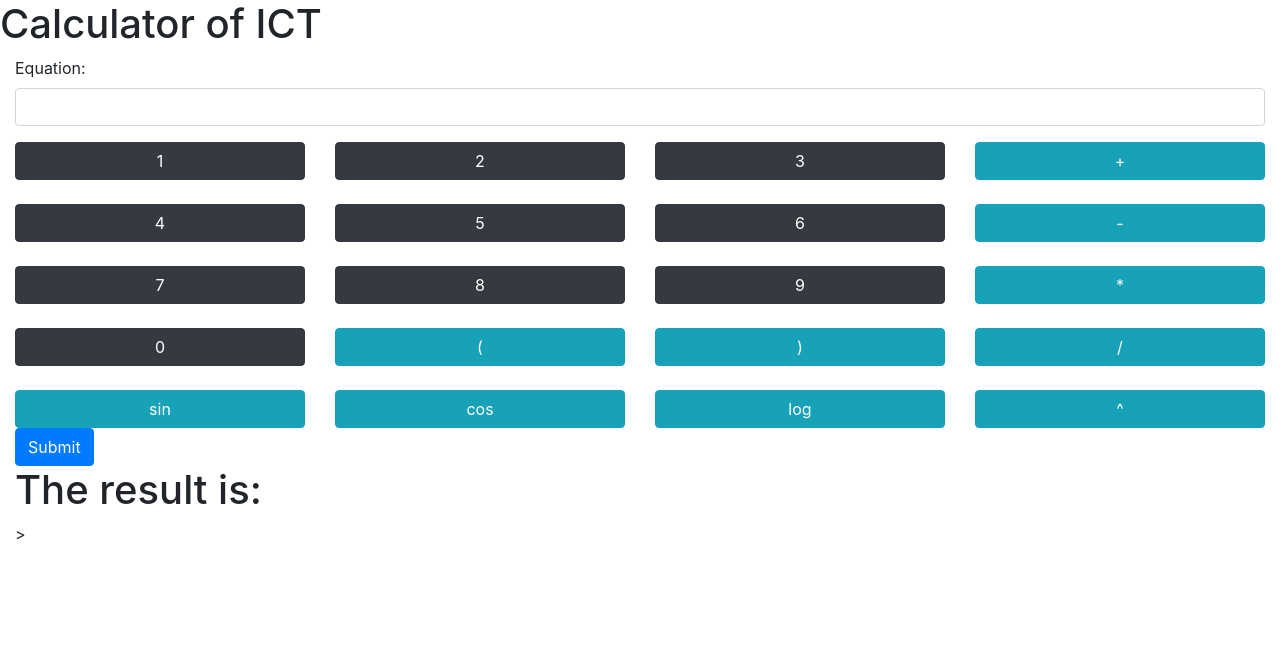
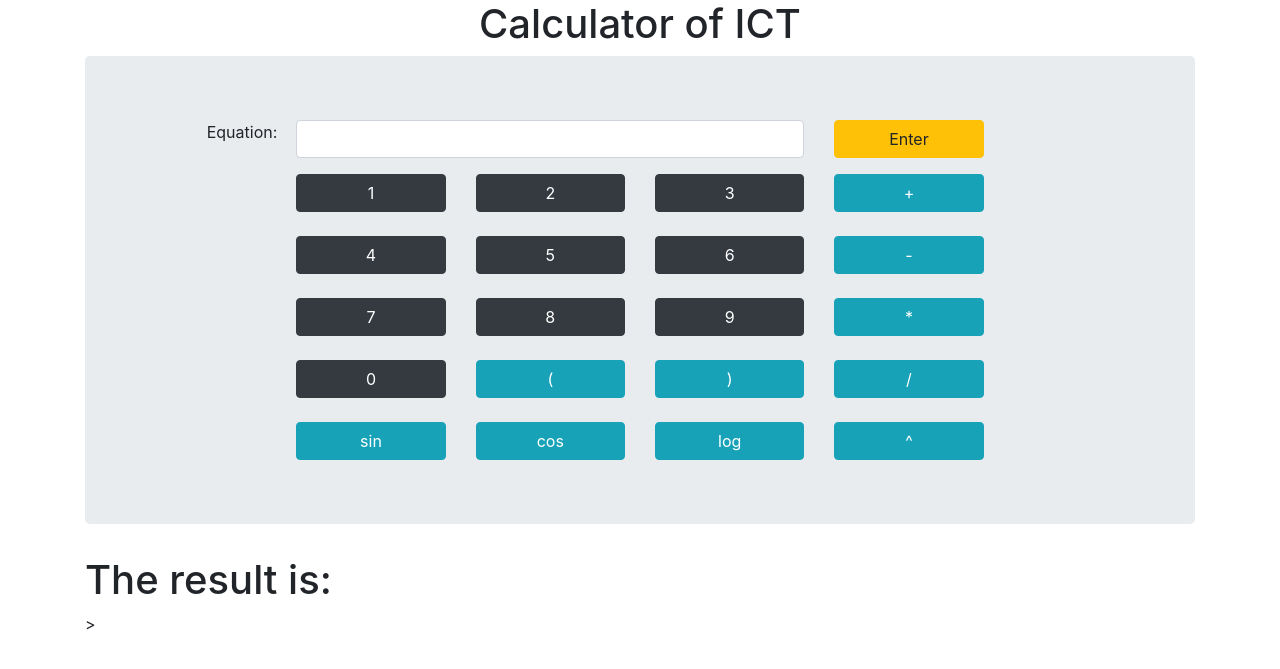
Before and after one commit to mayazdi/ICT_Calculator, a Django app: page / in a window 1280 px wide. Shown: the top 669 px of the page. Run offline with Django 3.2, Linux system fonts and the light colour scheme; some libraries are stand-ins or nearby versions.

Commit message:
Improve UI, Add functionality to buttons

```diff
--- a/templates/index.html
+++ b/templates/index.html
@@ -18,97 +18,158 @@
     <script src="https://stackpath.bootstrapcdn.com/bootstrap/4.3.1/js/bootstrap.min.js"
             integrity="sha384-JjSmVgyd0p3pXB1rRibZUAYoIIy6OrQ6VrjIEaFf/nJGzIxFDsf4x0xIM+B07jRM"
             crossorigin="anonymous"></script>
+    <script type="text/javascript">
+        function minus() {
+            document.forms["virtual"]["text"].value += "-";
+        }
+
+        function plus() {
+            document.forms["virtual"]["text"].value += "+";
+        }
+
+        function pow() {
+            document.forms["virtual"]["text"].value += "^";
+        }
+
+        function mult() {
+            document.forms["virtual"]["text"].value += "*";
+        }
+
+        function div() {
+            document.forms["virtual"]["text"].value += "/";
+        }
+
+        function par_o() {
+            document.forms["virtual"]["text"].value += "(";
+        }
+
+        function par_c() {
+            document.forms["virtual"]["text"].value += ")";
+        }
+
+        function log() {
+            document.forms["virtual"]["text"].value += "log";
+        }
+
+        function sin() {
+            document.forms["virtual"]["text"].value += "sin";
+        }
+
+        function cos() {
+            document.forms["virtual"]["text"].value += "cos";
+        }
+
+        function number(param) {
+            document.forms["virtual"]["text"].value += param;
+        }
+    </script>
 </head>
+
 <body>
-<h1>Calculator of ICT</h1>
 
-<div class="container-fluid">
-    <form action="/action_page.php">
+<center><h1>Calculator of ICT</h1></center>
+
+<div class="container">
+    <div class="jumbotron ">
+
+        <form action="/action_page.php" name="virtual">
 
             <div class="form-group">
-            <label for="equation">Equation:</label>
-            <input type="text" class="form-control" id="equation" name="eq">
+
+                <div class="row">
+                    <div class="col-md-1"></div>
+                    <div class="col-md-1"><label for="equation">Equation:</label></div>
+
+                    <div class="col-md-6">
+                        <input type="text" class="form-control" id="equation" name="text">
+                    </div>
+                    <div class="col-md-2">
+
+                        <button type="submit" class="btn btn-warning btn-block">Enter</button>
+                    </div>
+                </div>
             </div>
             <div class="row ">
-            <div class="col-md-3">
-                <button type="button" class="btn btn-dark btn-block">1</button>
+                <div class="col-md-2"></div>
+                <div class="col-md-2">
+                    <button type="button" onclick="number(1)" class="btn btn-dark btn-block" id="sbutton">1</button>
                 </div>
-            <div class="col-md-3">
-                <button type="button" class="btn btn-dark btn-block">2</button>
+                <div class="col-md-2">
+                    <button type="button" onclick="number(2)" class="btn btn-dark btn-block">2</button>
                 </div>
-            <div class="col-md-3">
-                <button type="button" class="btn btn-dark btn-block">3</button>
+                <div class="col-md-2">
+                    <button type="button" onclick="number(3)" class="btn btn-dark btn-block">3</button>
                 </div>
-            <div class="col-md-3">
-                <button type="button" class="btn btn-info btn-block">+</button>
+                <div class="col-md-2">
+                    <button type="button" onclick="plus()" class="btn btn-info btn-block">+</button>
                 </div>
             </div>
             <br>
             <div class="row ">
-            <div class="col-md-3">
-                <button type="button" class="btn btn-dark btn-block">4</button>
+                <div class="col-md-2"></div>
+                <div class="col-md-2">
+                    <button type="button" onclick="number(4)" class="btn btn-dark btn-block">4</button>
                 </div>
-            <div class="col-md-3">
-                <button type="button" class="btn btn-dark btn-block">5</button>
+                <div class="col-md-2">
+                    <button type="button" onclick="number(5)" class="btn btn-dark btn-block">5</button>
                 </div>
-            <div class="col-md-3">
-                <button type="button" class="btn btn-dark btn-block">6</button>
+                <div class="col-md-2">
+                    <button type="button" onclick="number(6)" class="btn btn-dark btn-block">6</button>
                 </div>
-            <div class="col-md-3">
-                <button type="button" class="btn btn-info btn-block">-</button>
+                <div class="col-md-2">
+                    <button type="button" onclick="minus()" class="btn btn-info btn-block">-</button>
                 </div>
             </div>
             <br>
             <div class="row ">
-            <div class="col-md-3">
-                <button type="button" class="btn btn-dark btn-block">7</button>
+                <div class="col-md-2"></div>
+                <div class="col-md-2">
+                    <button type="button" onclick="number(7)" class="btn btn-dark btn-block">7</button>
                 </div>
-            <div class="col-md-3">
-                <button type="button" class="btn btn-dark btn-block">8</button>
+                <div class="col-md-2">
+                    <button type="button" onclick="number(8)" class="btn btn-dark btn-block">8</button>
                 </div>
-            <div class="col-md-3">
-                <button type="button" class="btn btn-dark btn-block">9</button>
+                <div class="col-md-2">
+                    <button type="button" onclick="number(9)" class="btn btn-dark btn-block">9</button>
                 </div>
-            <div class="col-md-3">
-                <button type="button" class="btn btn-info btn-block">*</button>
+                <div class="col-md-2">
+                    <button type="button" onclick="mult()" class="btn btn-info btn-block">*</button>
                 </div>
             </div>
             <br>
             <div class="row ">
-            <div class="col-md-3">
-                <button type="button" class="btn btn-dark btn-block">0</button>
+                <div class="col-md-2"></div>
+                <div class="col-md-2">
+                    <button type="button" onclick="number(0)" class="btn btn-dark btn-block">0</button>
                 </div>
-            <div class="col-md-3">
-                <button type="button" class="btn btn-info btn-block">(</button>
+                <div class="col-md-2">
+                    <button type="button" onclick="par_o()" class="btn btn-info btn-block">(</button>
                 </div>
-            <div class="col-md-3">
-                <button type="button" class="btn btn-info btn-block">)</button>
+                <div class="col-md-2">
+                    <button type="button" onclick="par_c()" class="btn btn-info btn-block">)</button>
                 </div>
-            <div class="col-md-3">
-                <button type="button" class="btn btn-info btn-block">/</button>
+                <div class="col-md-2">
+                    <button type="button" onclick="div()" class="btn btn-info btn-block">/</button>
                 </div>
             </div>
             <br>
             <div class="row ">
-            <div class="col-md-3">
-                <button type="button" class="btn btn-info btn-block">sin</button>
+                <div class="col-md-2"></div>
+                <div class="col-md-2">
+                    <button type="button" onclick="sin()" class="btn btn-info btn-block">sin</button>
                 </div>
-            <div class="col-md-3">
-                <button type="button" class="btn btn-info btn-block">cos</button>
+                <div class="col-md-2">
+                    <button type="button" onclick="cos()" class="btn btn-info btn-block">cos</button>
                 </div>
-            <div class="col-md-3">
-                <button type="button" class="btn btn-info btn-block">log</button>
+                <div class="col-md-2">
+                    <button type="button" onclick="log()" class="btn btn-info btn-block">log</button>
                 </div>
-            <div class="col-md-3">
-                <button type="button" class="btn btn-info btn-block">^</button>
-            </div>
-        </div>
-        <div class="row ">
-            <div class="col-md-3">
-                <button type="submit" class="btn btn-primary">Submit</button>
+                <div class="col-md-2">
+                    <button type="button" onclick="pow()" class="btn btn-info btn-block">^</button>
                 </div>
             </div>
         </form>
+    </div>
     <h1>The result is:</h1>
     >{{ result }}
 </div>
```
Lines whose indentation alone changed are shown as unchanged.
